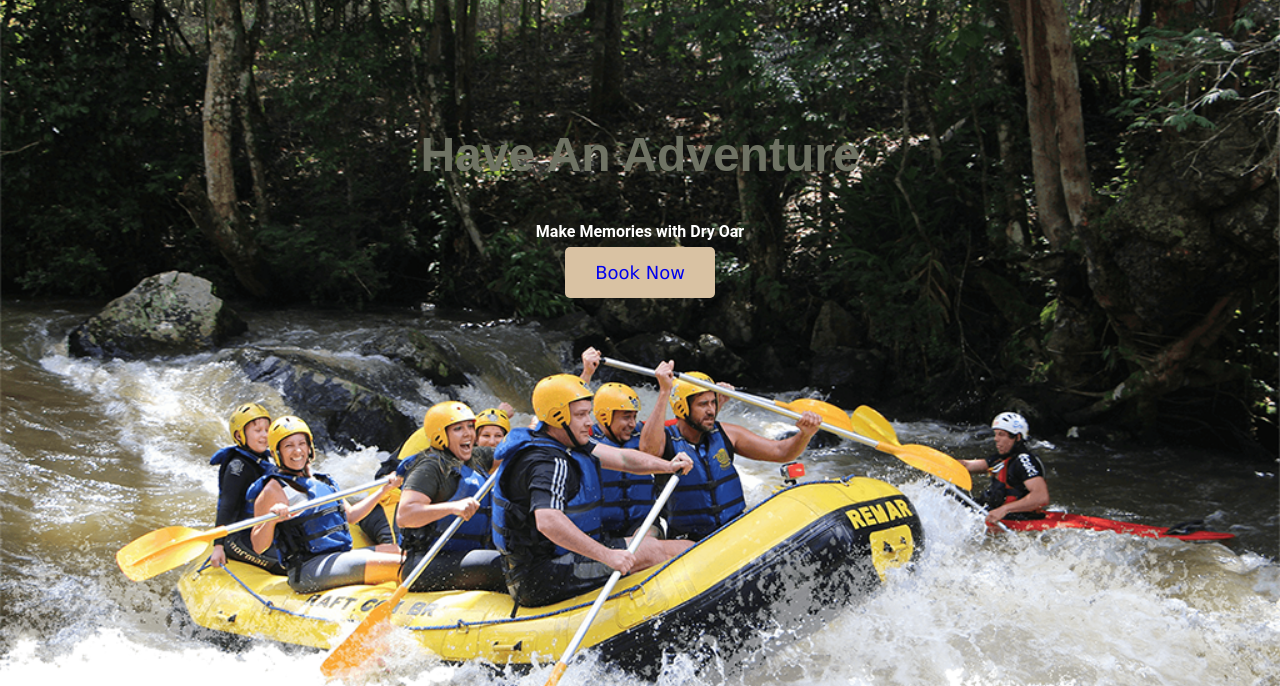
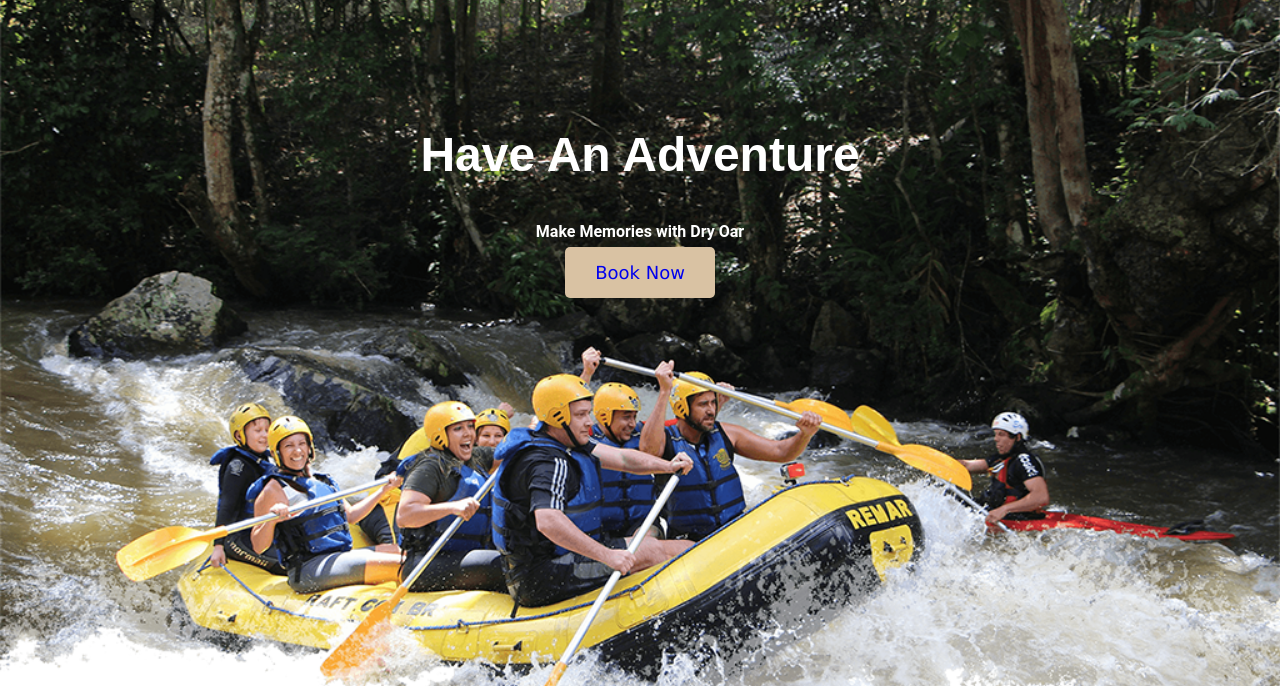
Before and after one commit to mackenzie-pollock/wdd130, a plain HTML site: page wwr/index.html in a window 1280 px wide. Shown: the part 114-800 px from the top of the page. Drawn offline with Linux system fonts and the light colour scheme; a web font is replaced by a local one.

Commit message:
changed a color

```diff
--- a/wwr/styles/style.css
+++ b/wwr/styles/style.css
@@ -71,7 +71,7 @@ nav a {
 .home-title {
     font-family: 'Rock Salt', 'Bradley Hand', sans-serif;
     font-size: 3em;
-    color: #6f7364;
+    color: white;
     margin-top: 30px;
 }
 
```
